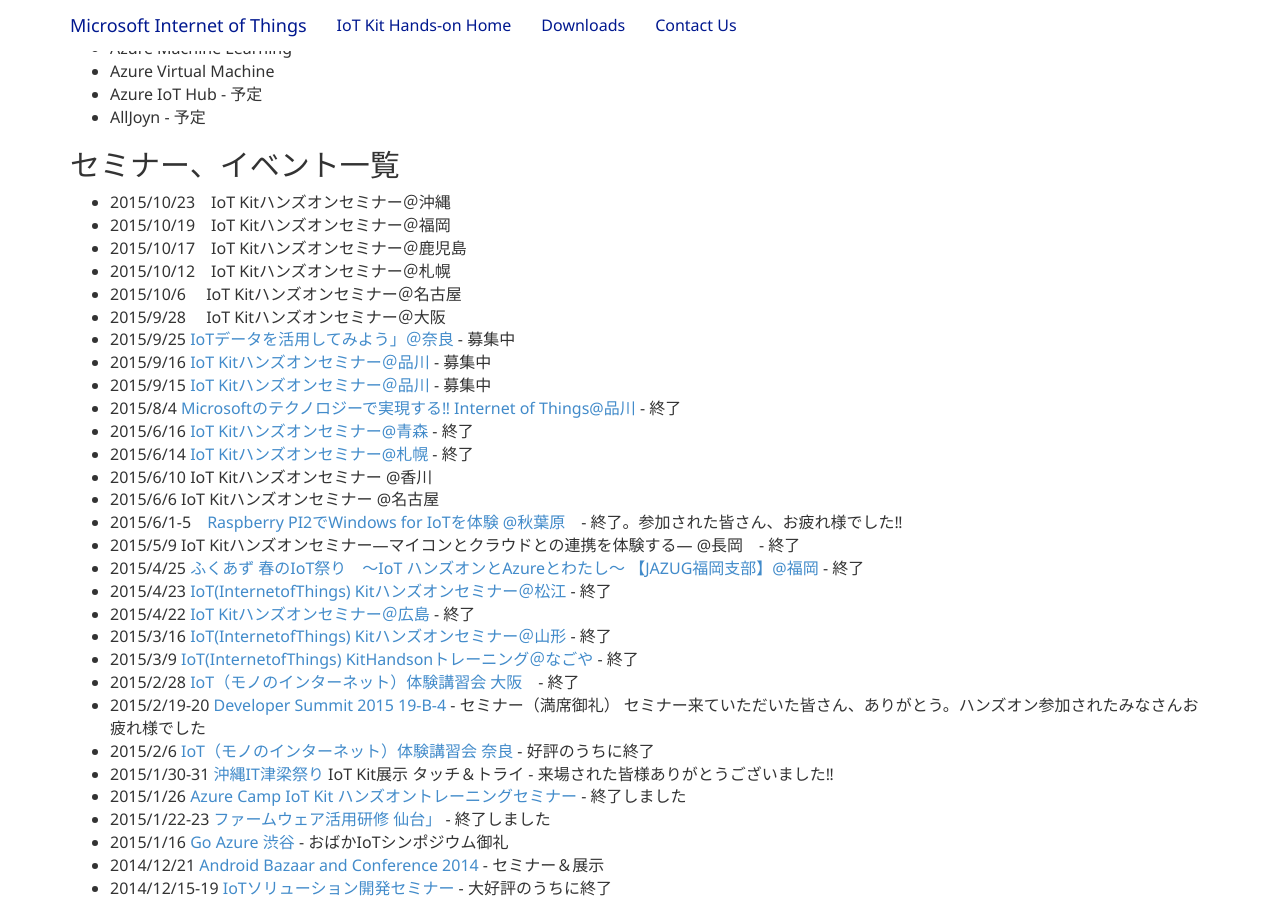
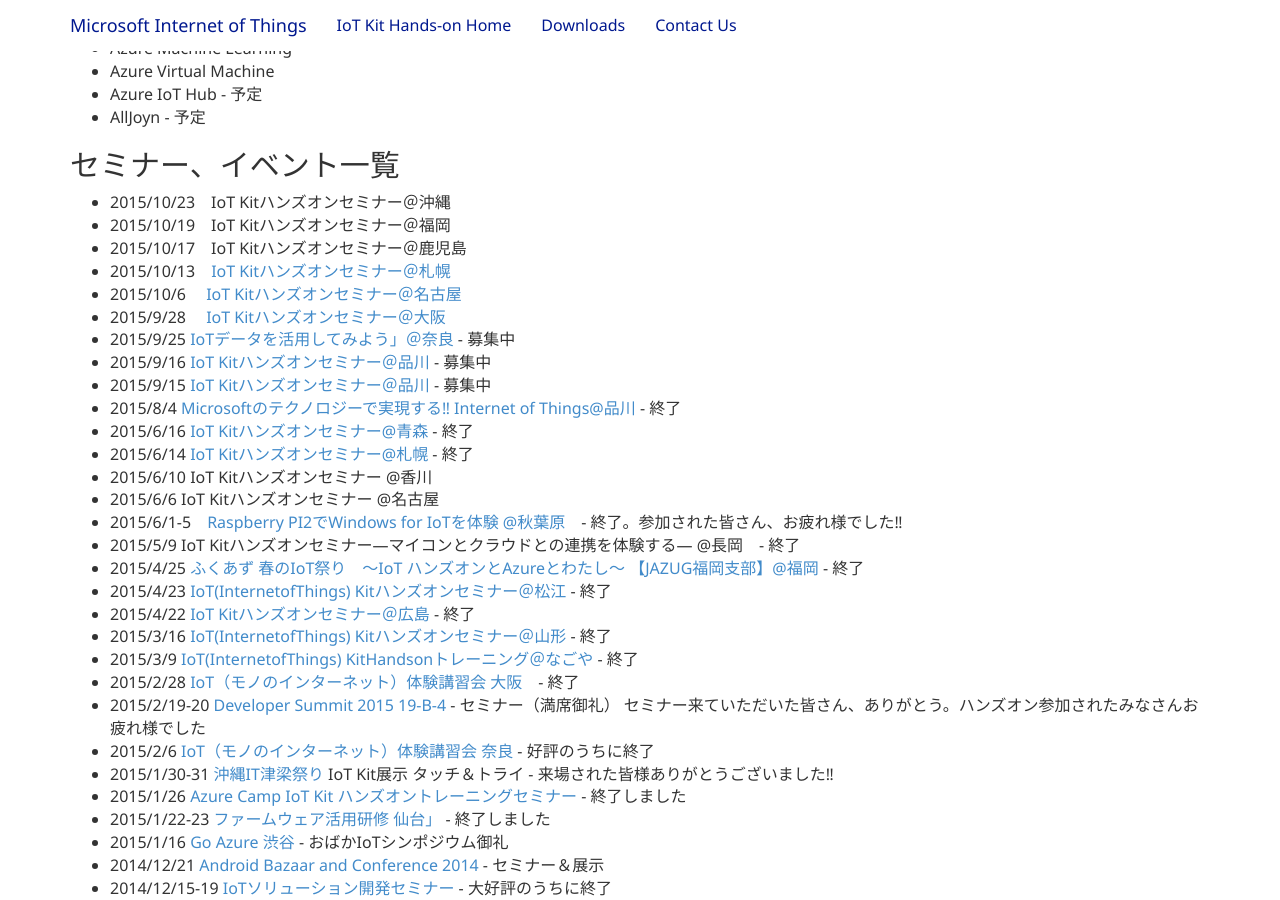
Before and after one commit to ms-iotkithol-jp/ms-iotkithol-jp.github.io, a Jekyll site: the page built from HowToLearn.md, in a window 1280 px wide and 900 px high, scrolled down 885 px. Built offline with Jekyll 4.4.1, drawn with Linux system fonts in a browser that asks for light colours.

Commit message:
UpdateSeminar Schedule

```diff
--- a/HowToLearn.md
+++ b/HowToLearn.md
@@ -35,9 +35,9 @@
 * 2015/10/23　IoT Kitハンズオンセミナー＠沖縄
 * 2015/10/19　IoT Kitハンズオンセミナー＠福岡
 * 2015/10/17　IoT Kitハンズオンセミナー＠鹿児島
-* 2015/10/12　IoT Kitハンズオンセミナー＠札幌
-* 2015/10/6　 IoT Kitハンズオンセミナー＠名古屋
-* 2015/9/28　 IoT Kitハンズオンセミナー＠大阪
+* 2015/10/13　[IoT Kitハンズオンセミナー＠札幌](https://msevents.microsoft.com/CUI/EventDetail.aspx?EventID=1032670575&Culture=ja-JP&community=0)
+* 2015/10/6　 [IoT Kitハンズオンセミナー＠名古屋](https://msevents.microsoft.com/CUI/EventDetail.aspx?EventID=1032670573&Culture=ja-JP&community=0)
+* 2015/9/28　 [IoT Kitハンズオンセミナー＠大阪](https://msevents.microsoft.com/CUI/EventDetail.aspx?EventID=1032670352&Culture=ja-JP&community=0)
 * 2015/9/25  [IoTデータを活用してみよう」＠奈良](http://www.pref.nara.jp/item/144988.htm#moduleid60194) - 募集中
 * 2015/9/16  [IoT Kitハンズオンセミナー＠品川](https://msevents.microsoft.com/CUI/EventDetail.aspx?EventID=1032655578&Culture=ja-JP&community=0)  - 募集中
 * 2015/9/15  [IoT Kitハンズオンセミナー＠品川](https://msevents.microsoft.com/CUI/EventDetail.aspx?EventID=1032655577&Culture=ja-JP&community=0) - 募集中
```
